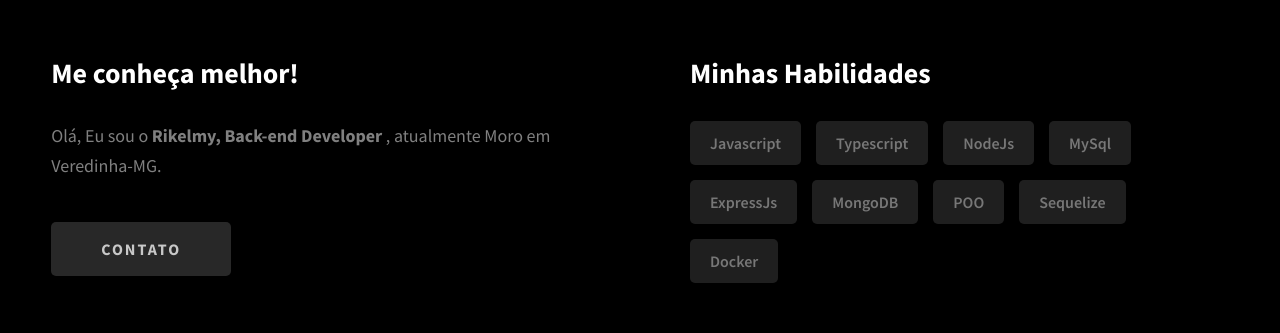
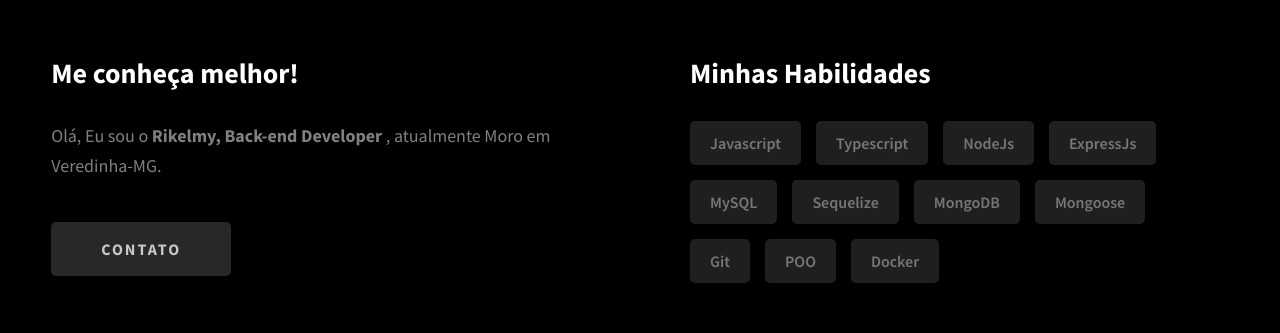
Before and after one commit to Rikelmy-Lopes/Rikelmy-Lopes.github.io, a React (Create React App) app: page / in a window 1280 px wide. Shown: the part 1100-1433 px from the top of the page. Built offline with nearby package versions, Linux system fonts and the light colour scheme; no server answers.

Commit message:
atualizar projetos e addicionar habilidades

```diff
--- a/public/index.html
+++ b/public/index.html
@@ -31,7 +31,7 @@
       href="https://fonts.googleapis.com/css2?family=Source+Sans+Pro:wght@400;600;700;900&display=swap"
       rel="stylesheet"
     />
-    <title>React App</title>
+    <title>PORTFOLIO - RIKELMY LPS</title>
   </head>
   <body>
     <noscript>You need to enable JavaScript to run this app.</noscript>
--- a/src/components/About-Me.jsx
+++ b/src/components/About-Me.jsx
@@ -34,11 +34,13 @@ function AboutMe() {
               <div className="skills__skill">Javascript</div>
               <div className="skills__skill">Typescript</div>
               <div className="skills__skill">NodeJs</div>
-              <div className="skills__skill">MySql</div>
               <div className="skills__skill">ExpressJs</div>
+              <div className="skills__skill">MySQL</div>
+              <div className="skills__skill">Sequelize</div>
               <div className="skills__skill">MongoDB</div>
+              <div className="skills__skill">Mongoose</div>
+              <div className="skills__skill">Git</div>
               <div className="skills__skill">POO</div>
-              <div className="skills__skill">Sequelize</div>
               <div className="skills__skill">Docker</div>
             </div>
           </div>
--- a/src/components/Contact-Me.jsx
+++ b/src/components/Contact-Me.jsx
@@ -4,9 +4,9 @@ import { useState } from 'react';
 import { emailjsInfo } from '../config';
 
 function ContactMe() {
-  const [name, setName] = useState();
-  const [email, setEmail] = useState();
-  const [message, setMessage] = useState();
+  const [name, setName] = useState('');
+  const [email, setEmail] = useState('');
+  const [message, setMessage] = useState('');
 
   emailjs.init(emailjsInfo.publicKey);
 
@@ -27,7 +27,6 @@ function ContactMe() {
       from_email: email,
       message: message,
     };
-
     if (!isNameMessageValid()) {
       alert('Nome ou Mensagem Inválido');
       return;
--- a/src/config.js
+++ b/src/config.js
@@ -3,7 +3,7 @@ export const repos = {
   heading: 'Projetos',
   gitHubUsername: 'Rikelmy-Lopes',
   reposLength: 0,
-  specificRepos: ['Project-Futebol-Club', 'Project-Blogs-API', 'Project-Store-Manager', 'Rikelmy-Lopes.github.io'],
+  specificRepos: ['Project-Futebol-Club', 'Project-Car-Shop', 'Project-Blogs-API', 'Project-Store-Manager'],
 };
 
 export const emailjsInfo = {
```
